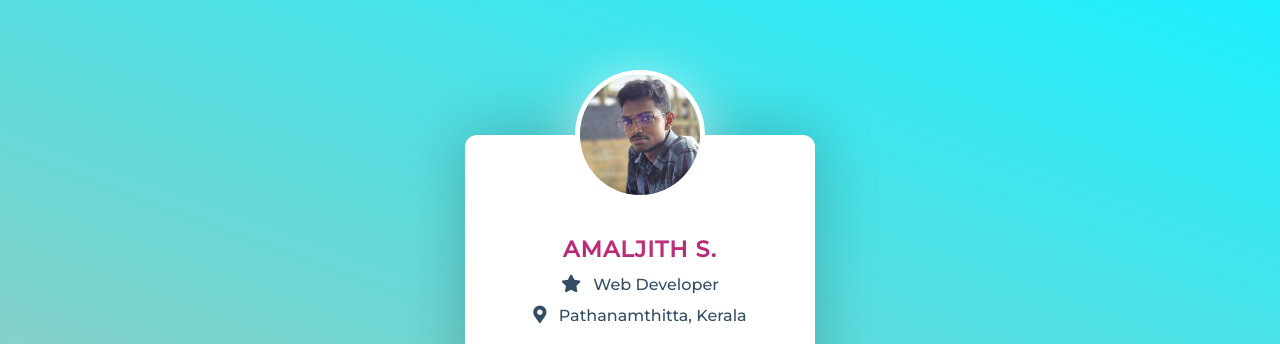
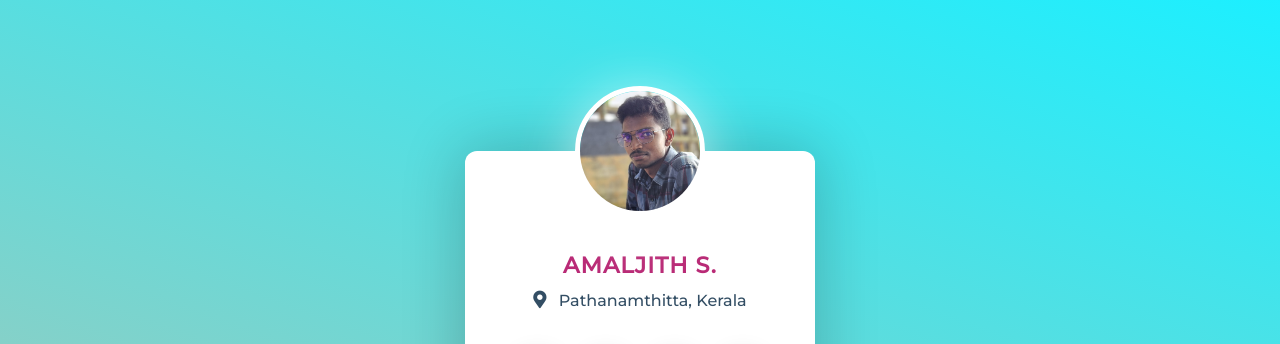
Before and after one commit to AmaljithAchu/profile-, a plain HTML site: page index.html in a window 1280 px wide. Shown: the top 344 px of the page. Drawn offline with Linux system fonts and the light colour scheme.

Commit message:
Update index.html

```diff
--- a/index.html
+++ b/index.html
@@ -14,9 +14,9 @@
             <img src="./images/img.jpg" alt="profile image">
         </div>
         <p class="info full-name">AMALJITH S.</p>
-        <p class="info role">
+<!--         <p class="info role">
             <i class="fas fa-star"></i> Web Developer
-        </p>
+        </p> -->
         <p class="info place">
             <i class="fas fa-map-marker-alt"></i> Pathanamthitta, Kerala
         </p>
```
